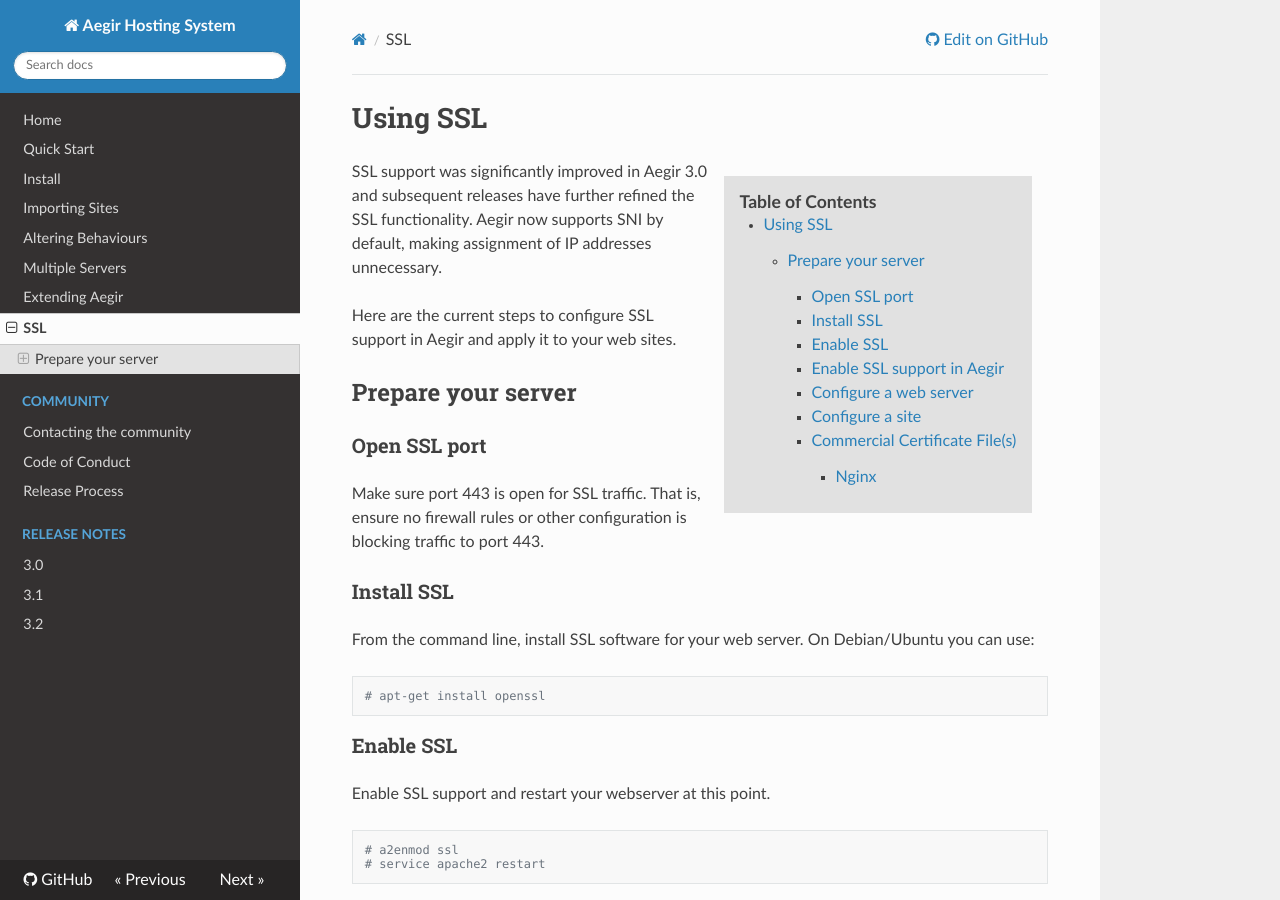
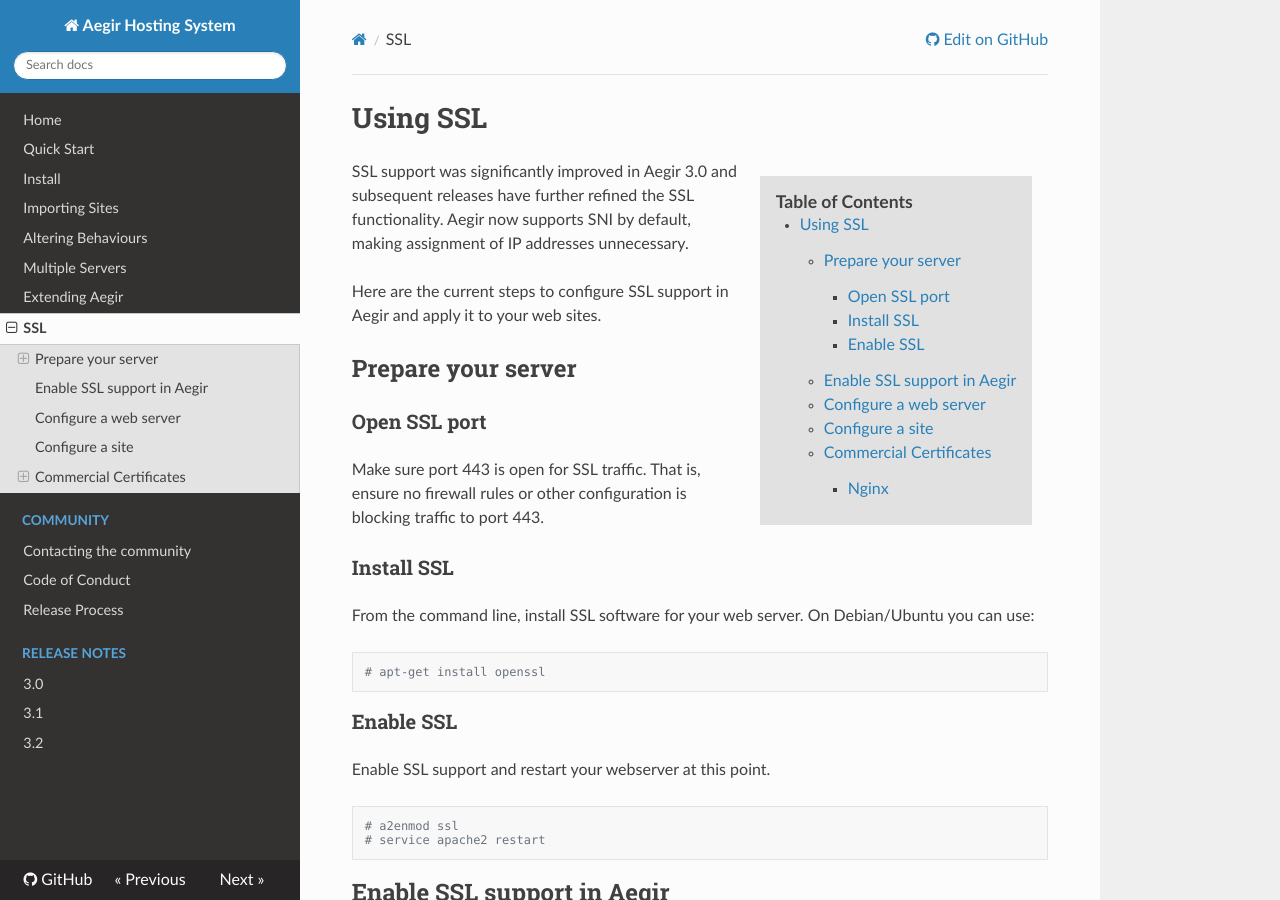
Before and after one commit to aegir-project/documentation, an MkDocs documentation site: the page built from docs/ssl.md, in a window 1280 px wide and 900 px high. Built offline with MkDocs 1.6.1, drawn with Linux system fonts in a browser that asks for light colours; nearby versions of some CDN libraries; old or Windows-style settings are respelled for this version of MkDocs; some of the changed text lies outside the part shown.

Commit message:
Fix SSL page structure.

```diff
--- a/docs/ssl.md
+++ b/docs/ssl.md
@@ -28,7 +28,9 @@
     # a2enmod ssl
     # service apache2 restart
 
-### Enable SSL support in Aegir
+
+Enable SSL support in Aegir
+---------------------------
 
 You have to enable SSL support in Aegir as it is off by default.
 
@@ -39,7 +41,9 @@
 3. Check SSL support
 4. Click Save configuration
 
-### Configure a web server
+
+Configure a web server
+----------------------
 
 You next need to enable SSL on a web server.
 
@@ -53,7 +57,9 @@
 
 If all goes well you will see the following changes in your Aegir file system structure: a new `/var/aegir/config/ssl.d` directory and a new `/var/aegir/config/server_master/ssl.d` directory. The `/var/aegir/config/ssl.d` directory is where you will be able to manipulate SSL keys and certificates, for example by importing commercial SSL certificates or generating a new key. Do not manually edit the `/var/aegir/config/server_master/ssl.d` directory as changes to that directory will be overwritten when the server or site are verified.
 
-### Configure a site
+
+Configure a site
+----------------
 
 You can now finally enable SSL on any sites that are installed on any platforms associated with the server where we enabled SSL.
 
@@ -76,7 +82,9 @@
 
 Now, when you navigate to https://example.com you should see that your site is SSL enabled. It will, however, generate warnings in your browsers because it is a self-signed certificates. See below for how to use commercial certificates to remove this warning.
 
-### Commercial Certificate File(s)
+
+Commercial Certificates
+-----------------------
 
 If you wish to use your own commercial certificate and key you will need to do the following:
 
@@ -88,6 +96,6 @@
 
 You should now be able to access your site via https:// using your commercial certificate.
 
-#### Nginx
+### Nginx
 
 It is recommended to allow Aegir to create a default self-signed certificate and key first, and then replace the contents of both files (not the files itself) with your real key and certificate. Any chained certificates (bundles) should be included in the same file, directly below your own certificate - there is no need for extra files/lines like it is for Apache configuration.
```
